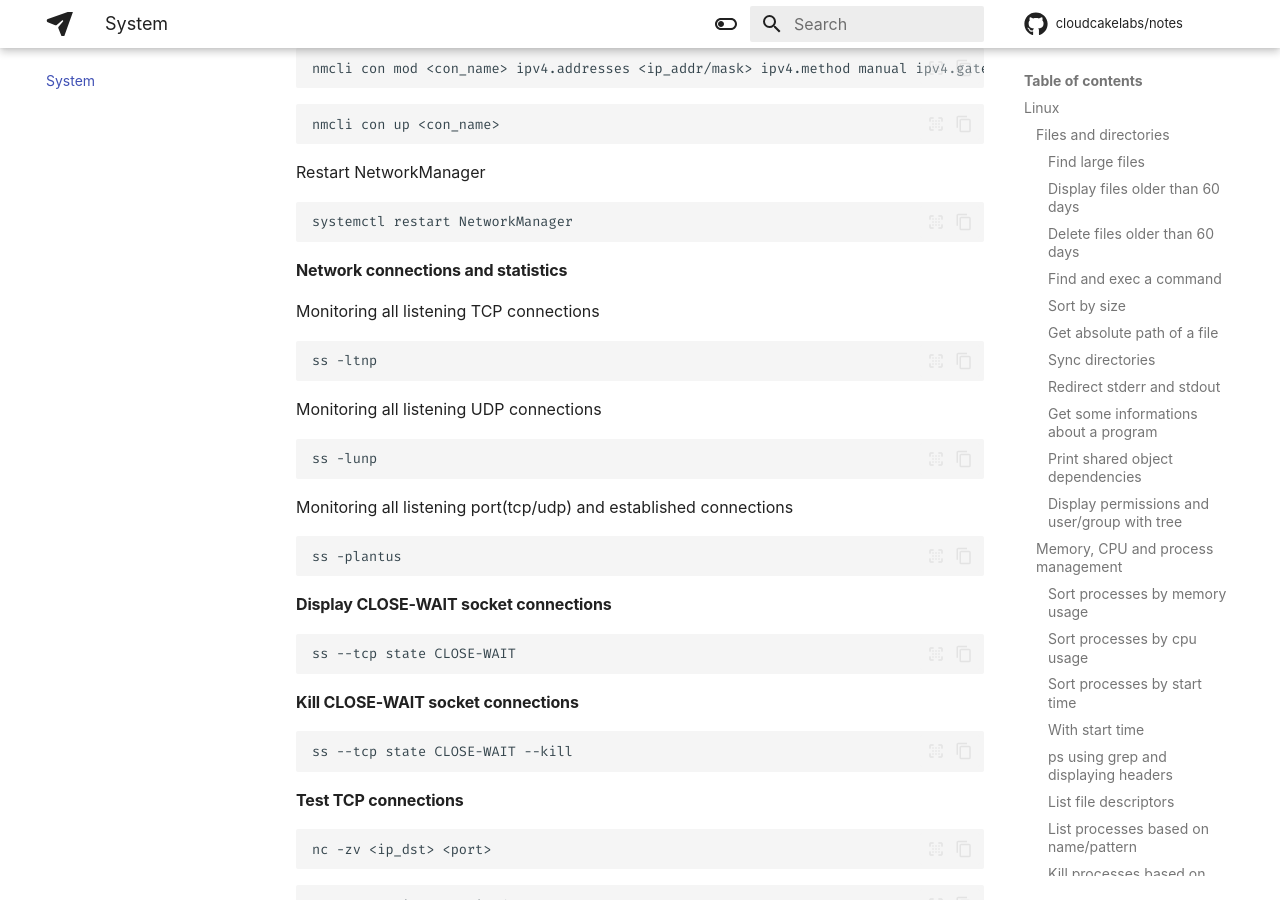
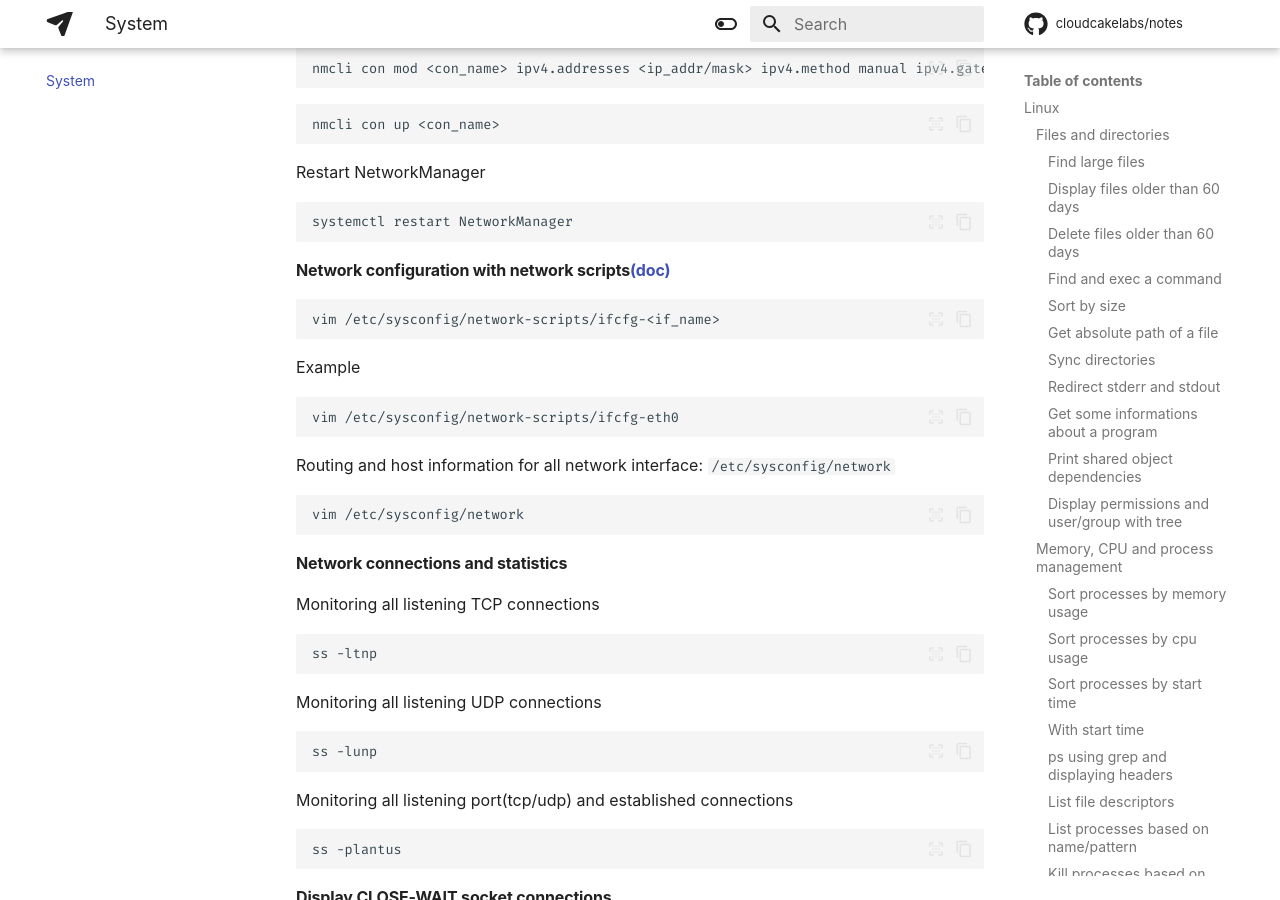
Before and after one commit to cloudcakelabs/notes, an MkDocs documentation site: the page built from docs/system.md, in a window 1280 px wide and 900 px high, scrolled down 8348 px. Built offline with MkDocs 1.6.1 and Material for MkDocs 9.7.7, drawn with Linux system fonts in a browser that asks for light colours; some web fonts are replaced; comment, search, counter and statistics services are not loaded.

Commit message:
Update notes.

````diff
--- a/docs/system.md
+++ b/docs/system.md
@@ -502,6 +502,24 @@ Restart NetworkManager
 systemctl restart NetworkManager
 ```
 
+#### Network configuration with network scripts[(doc)](https://docs.redhat.com/en/documentation/red_hat_enterprise_linux/6/html/deployment_guide/ch-network_interfaces#ch-Network_Interfaces)
+
+```sh
+vim /etc/sysconfig/network-scripts/ifcfg-<if_name>
+```
+
+Example
+
+```sh
+vim /etc/sysconfig/network-scripts/ifcfg-eth0
+```
+
+Routing and host information for all network interface: `/etc/sysconfig/network`
+
+```sh
+vim /etc/sysconfig/network
+```
+
 #### Network connections and statistics
 
 Monitoring all listening TCP connections
````
